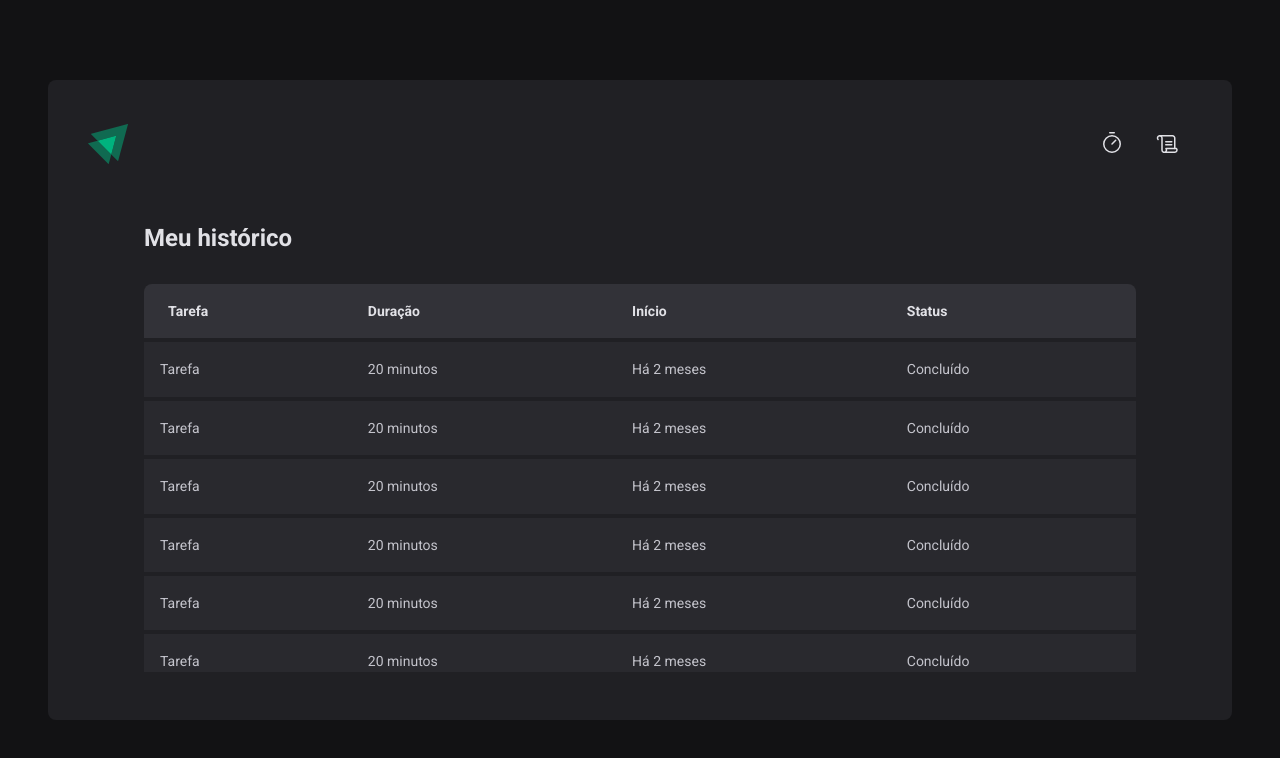
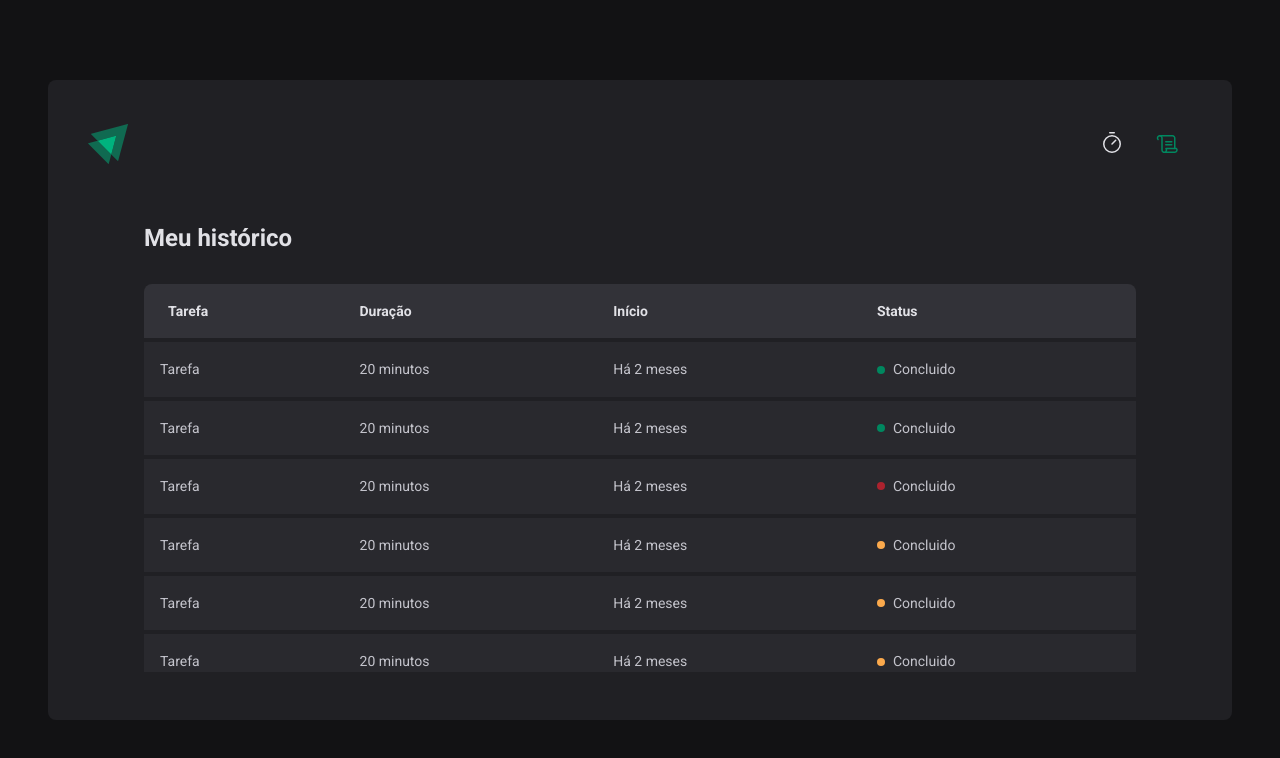
Before and after one commit to tysonOliveira/Ignite-timer-, a React (Vite) app: page /history in a window 1280 px wide. Shown: the top 758 px of the page. Built offline with nearby package versions, Linux system fonts and the light colour scheme.

Commit message:
feat(home, history, header, router.tsx): install react-hook-form, install zod, configure form

```diff
--- a/package.json
+++ b/package.json
@@ -11,11 +11,14 @@
     "lint": "npx eslint src --ext .ts,.tsx"
   },
   "dependencies": {
+    "@hookform/resolvers": "^2.9.10",
     "phosphor-react": "^1.4.1",
     "react": "^18.2.0",
     "react-dom": "^18.2.0",
+    "react-hook-form": "^7.39.3",
     "react-router-dom": "^6.4.2",
-    "styled-components": "^5.3.6"
+    "styled-components": "^5.3.6",
+    "zod": "^3.19.1"
   },
   "devDependencies": {
     "@rocketseat/eslint-config": "^1.1.3",
--- a/src/Router.tsx
+++ b/src/Router.tsx
@@ -7,8 +7,8 @@
 export function Router() {
   return (
     <Routes>
-      <Route path="/" element={<DefaultLayout />}>
-        <Route path="/" element={<Home />} />
+      <Route path="/" element={<DefaultLayout />} >
+        <Route index element={<Home />} />
         <Route path="/history" element={<History />} />
       </Route>
     </Routes>
--- a/src/components/Header/index.tsx
+++ b/src/components/Header/index.tsx
@@ -9,7 +9,7 @@
     <HeaderContainer>
       <img src={logoIgnite} alt="" />
       <nav>
-        <NavLink to="/" title="Timer">
+        <NavLink to="/" title="Timer" end>
           <Timer size={24} />
         </NavLink>
         <NavLink to="/history" title="Histórico">
--- a/src/components/Header/styles.ts
+++ b/src/components/Header/styles.ts
@@ -26,7 +26,7 @@
         border-bottom: 3px solid ${(props) => props.theme['green-500']};
       }
 
-      &:focus {
+      &.active {
         color: ${(props) => props.theme['green-500']};
       }
     }
--- a/src/pages/History/index.tsx
+++ b/src/pages/History/index.tsx
@@ -1,4 +1,4 @@
-import { HistoryContainer, HistoryList } from './styles'
+import { HistoryContainer, HistoryList, Status } from './styles'
 
 export function History() {
   return (
@@ -20,49 +20,65 @@
               <td>Tarefa</td>
               <td>20 minutos</td>
               <td>Há 2 meses</td>
-              <td>Concluído</td>
+              <td>
+                <Status statusColor="green">Concluido</Status>
+              </td>
             </tr>
             <tr>
               <td>Tarefa</td>
               <td>20 minutos</td>
               <td>Há 2 meses</td>
-              <td>Concluído</td>
+              <td>
+                <Status statusColor="green">Concluido</Status>
+              </td>
             </tr>
             <tr>
               <td>Tarefa</td>
               <td>20 minutos</td>
               <td>Há 2 meses</td>
-              <td>Concluído</td>
+              <td>
+                <Status statusColor="red">Concluido</Status>
+              </td>
             </tr>
             <tr>
               <td>Tarefa</td>
               <td>20 minutos</td>
               <td>Há 2 meses</td>
-              <td>Concluído</td>
+              <td>
+                <Status statusColor="yellow">Concluido</Status>
+              </td>
             </tr>
             <tr>
               <td>Tarefa</td>
               <td>20 minutos</td>
               <td>Há 2 meses</td>
-              <td>Concluído</td>
+              <td>
+                <Status statusColor="yellow">Concluido</Status>
+              </td>
             </tr>
             <tr>
               <td>Tarefa</td>
               <td>20 minutos</td>
               <td>Há 2 meses</td>
-              <td>Concluído</td>
+              <td>
+                <Status statusColor="yellow">Concluido</Status>
+              </td>
             </tr>
             <tr>
               <td>Tarefa</td>
               <td>20 minutos</td>
               <td>Há 2 meses</td>
-              <td>Concluído</td>
+              <td>
+                <Status statusColor="green">Concluido</Status>
+              </td>
             </tr>
             <tr>
               <td>Tarefa</td>
               <td>20 minutos</td>
               <td>Há 2 meses</td>
-              <td>Concluído</td>
+              <td>
+                <Status statusColor="red">Concluido</Status>
+              </td>
             </tr>
           </tbody>
         </table>
--- a/src/pages/History/styles.ts
+++ b/src/pages/History/styles.ts
@@ -47,8 +47,29 @@
       padding: 1rem;
       font-size: 0.875rem;
       line-height: 1.6;
-
-
     }
   }
 `
+const STATUS_COLORS = {
+  yellow: 'yellow-500',
+  green: 'green-500',
+  red: 'red-500',
+} as const
+
+interface StatusProps {
+  statusColor: keyof typeof STATUS_COLORS
+}
+
+export const Status = styled.span<StatusProps>`
+  display: flex;
+  align-items: center;
+  gap: 0.5rem;
+
+  &::before {
+    content: '';
+    width: 0.5rem;
+    height: 0.5rem;
+    border-radius: 9999px;
+    background: ${(props) => props.theme[STATUS_COLORS[props.statusColor]]};
+  }
+`
--- a/src/pages/Home/index.tsx
+++ b/src/pages/Home/index.tsx
@@ -1,14 +1,52 @@
 import { Play } from "phosphor-react";
+import { useForm } from "react-hook-form";
+import { zodResolver } from "@hookform/resolvers/zod";
+import * as zod from "zod";
 
-import { CountdownContainer, FormContainer, HomeContainer, MinutesAmountInput, Separator, StartCountdonButton, TaskInput } from "./styles";
+import {
+  CountdownContainer,
+  FormContainer,
+  HomeContainer,
+  MinutesAmountInput,
+  Separator,
+  StartCountdonButton,
+  TaskInput
+} from "./styles";
+
+const newCycleFormValidationSchema = zod.object({
+  task: zod.string().min(1, 'Informe a tarefa'),
+  minutesAmount: zod.number()
+    .min(5, 'O ciclo precisa ser de no mínimo 5 minutos.')
+    .max(60, 'O ciclo precisa ser de no máximo 60 minutos.'),
+})
 
 export function Home() {
+  const { register, handleSubmit, watch, formState } = useForm({
+    resolver: zodResolver(newCycleFormValidationSchema),
+  });
+
+  function handleCreateNewCycle(data: any) {
+    console.log(data)
+  }
+
+  console.log("ERRO")
+  console.log(formState.errors)
+
+  const task = watch('task');
+  const isSubmitDisabled = !task;
+
+
   return (
     <HomeContainer>
-      <form action="">
+      <form onSubmit={handleSubmit(handleCreateNewCycle)} action="">
         <FormContainer>
           <label htmlFor="">Vou trabalhar em</label>
-          <TaskInput id="task" list="task-suggestions" placeholder="Dê um nome para o seu projeto" />
+          <TaskInput
+            id="task"
+            list="task-suggestions"
+            placeholder="Dê um nome para o seu projeto"
+            {...register('task')}
+          />
 
           <datalist id="task-suggestions" >
             <option value="Projeto 1" />
@@ -17,7 +55,15 @@
           </datalist>
 
           <label htmlFor="minutesAmount">durante</label>
-          <MinutesAmountInput type="number" min={5} max={60} step={5} id="minutesAmount" />
+          <MinutesAmountInput
+            type="number"
+            id="minutesAmount"
+            placeholder="00"
+            min={5}
+            max={60}
+            step={5}
+            {...register('minutesAmount', { valueAsNumber: true })}
+          />
 
           <span>minutos.</span>
         </FormContainer>
@@ -30,7 +76,7 @@
           <span>0</span>
         </CountdownContainer>
 
-        <StartCountdonButton disabled type="submit" >
+        <StartCountdonButton disabled={isSubmitDisabled} type="submit" >
           <Play size={24} />
           Começar
         </StartCountdonButton>
```
Also changed, not shown: 1 other file (tests, documents, lock files or other folders).
